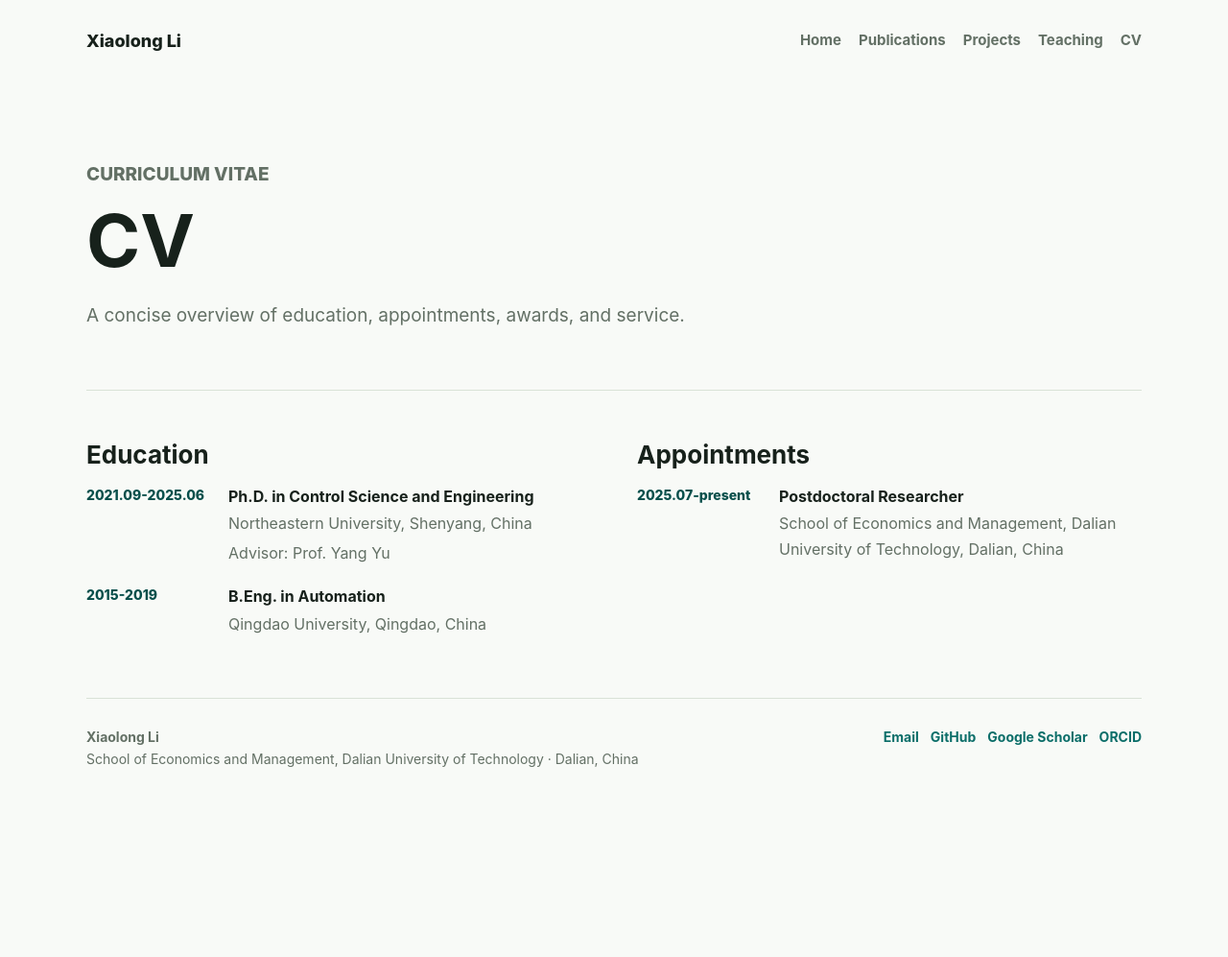
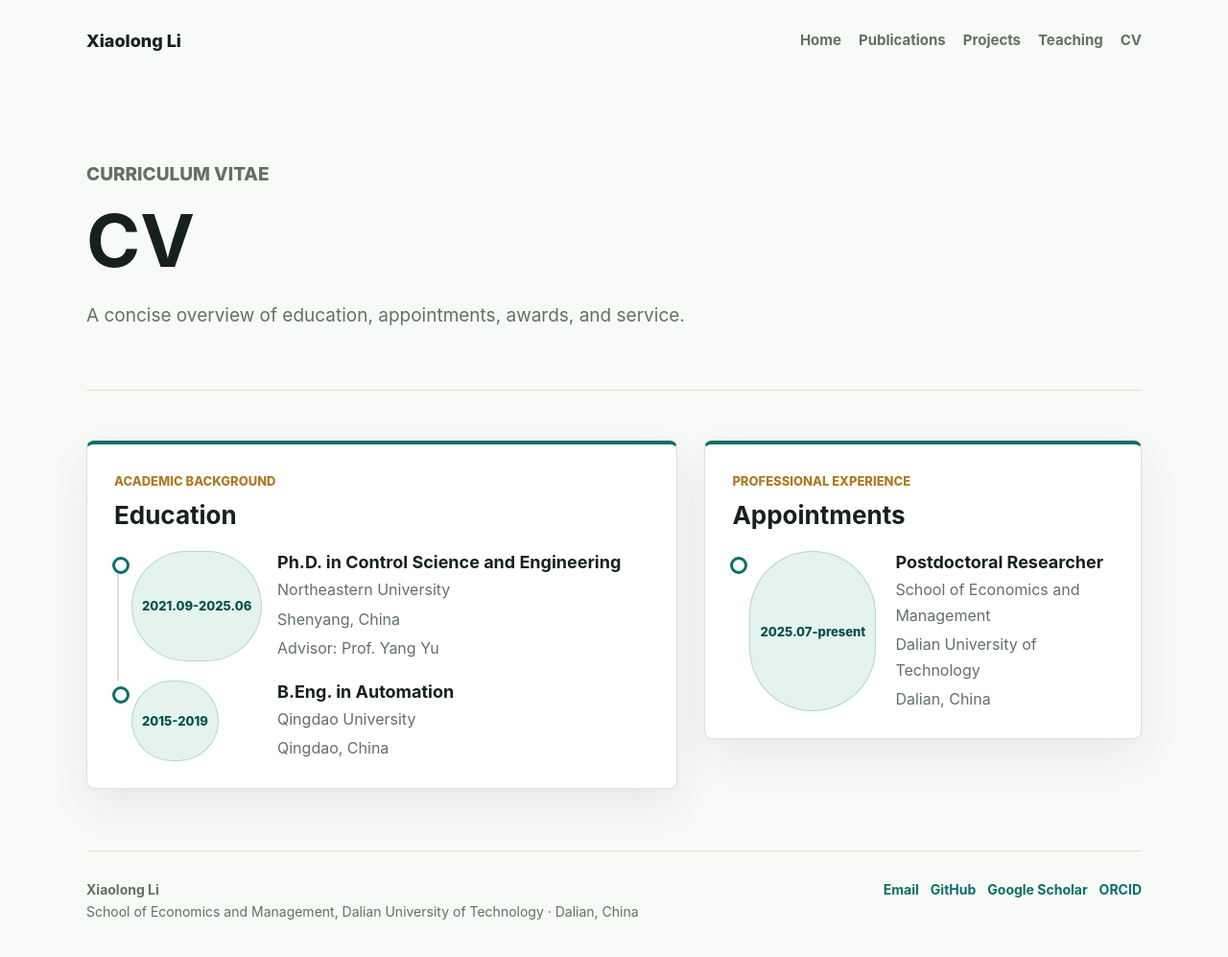
Before and after one commit to Luckydragon96/Luckydragon96.github.io, a Jekyll site: the page built from cv.md, in a window 1280 px wide. Shown: the whole page at 96% size. Built offline with Jekyll 4.4.1, drawn with Linux system fonts in a browser that asks for light colours; before the commit the page ends 900 px from its top, so only the background shows below that.

Commit message:
Improve CV page layout

```diff
--- a/assets/css/style.scss
+++ b/assets/css/style.scss
@@ -200,38 +200,94 @@ p {
   margin: 18px 0 22px;
 }
 
-.cv-list {
+.cv-grid {
   display: grid;
-  gap: 22px;
-  margin: 18px 0 0;
-  padding: 0;
-  list-style: none;
-}
-
-.cv-list li {
-  display: grid;
-  grid-template-columns: 130px minmax(0, 1fr);
-  gap: 18px;
+  grid-template-columns: minmax(0, 1.15fr) minmax(320px, 0.85fr);
+  gap: 28px;
   align-items: start;
 }
 
-.cv-list time {
-  color: var(--accent-strong);
-  font-size: 14px;
-  font-weight: 800;
-  line-height: 1.35;
+.cv-panel {
+  border: 1px solid var(--line);
+  border-top: 4px solid var(--accent);
+  border-radius: 8px;
+  background: var(--surface);
+  padding: 28px;
+  box-shadow: var(--shadow);
 }
 
-.cv-list strong,
-.cv-list span {
+.cv-panel__header {
+  margin-bottom: 22px;
+}
+
+.cv-list {
+  display: grid;
+  gap: 20px;
+}
+
+.cv-entry {
+  position: relative;
+  display: grid;
+  grid-template-columns: 132px minmax(0, 1fr);
+  gap: 20px;
+  padding-left: 18px;
+}
+
+.cv-entry::before {
+  content: "";
+  position: absolute;
+  top: 6px;
+  bottom: -20px;
+  left: 3px;
+  width: 2px;
+  background: var(--line);
+}
+
+.cv-entry:last-child::before {
+  bottom: calc(100% - 18px);
+}
+
+.cv-entry::after {
+  content: "";
+  position: absolute;
+  top: 6px;
+  left: -2px;
+  width: 12px;
+  height: 12px;
+  border: 3px solid var(--accent);
+  border-radius: 50%;
+  background: var(--surface);
+}
+
+.cv-date {
+  display: inline-flex;
+  align-items: center;
+  justify-content: center;
+  width: fit-content;
+  min-height: 30px;
+  border: 1px solid rgba(11, 110, 105, 0.22);
+  border-radius: 999px;
+  background: var(--accent-soft);
+  color: var(--accent-strong);
+  padding: 4px 10px;
+  font-size: 13px;
+  font-weight: 850;
+  line-height: 1.25;
+  white-space: nowrap;
+}
+
+.cv-entry__body strong,
+.cv-entry__body span {
   display: block;
 }
 
-.cv-list strong {
-  line-height: 1.35;
+.cv-entry__body strong {
+  color: var(--ink);
+  font-size: 18px;
+  line-height: 1.3;
 }
 
-.cv-list span {
+.cv-entry__body span {
   color: var(--muted);
   margin-top: 4px;
 }
@@ -431,10 +487,19 @@ p {
     font-size: 18px;
   }
 
-  .cv-list li {
+  .cv-grid {
     grid-template-columns: 1fr;
-    gap: 6px;
   }
+
+  .cv-panel {
+    padding: 22px;
+  }
+
+  .cv-entry {
+    grid-template-columns: 1fr;
+    gap: 8px;
+  }
+
   .section--grid,
   .project-grid {
     grid-template-columns: 1fr;
--- a/cv.md
+++ b/cv.md
@@ -10,38 +10,51 @@ permalink: /cv/
   <p>A concise overview of education, appointments, awards, and service.</p>
 </section>
 
-<section class="section section--grid">
-  <article>
-    <h2>Education</h2>
-    <ul class="cv-list">
-      <li>
-        <time>2021.09-2025.06</time>
-        <div>
+<section class="section cv-grid">
+  <article class="cv-panel">
+    <div class="cv-panel__header">
+      <p class="eyebrow">Academic Background</p>
+      <h2>Education</h2>
+    </div>
+
+    <div class="cv-list">
+      <div class="cv-entry">
+        <div class="cv-date">2021.09-2025.06</div>
+        <div class="cv-entry__body">
           <strong>Ph.D. in Control Science and Engineering</strong>
-          <span>Northeastern University, Shenyang, China</span>
+          <span>Northeastern University</span>
+          <span>Shenyang, China</span>
           <span>Advisor: Prof. Yang Yu</span>
         </div>
-      </li>
-      <li>
-        <time>2015-2019</time>
-        <div>
+      </div>
+
+      <div class="cv-entry">
+        <div class="cv-date">2015-2019</div>
+        <div class="cv-entry__body">
           <strong>B.Eng. in Automation</strong>
-          <span>Qingdao University, Qingdao, China</span>
+          <span>Qingdao University</span>
+          <span>Qingdao, China</span>
         </div>
-      </li>
-    </ul>
+      </div>
+    </div>
   </article>
 
-  <article>
-    <h2>Appointments</h2>
-    <ul class="cv-list">
-      <li>
-        <time>2025.07-present</time>
-        <div>
+  <article class="cv-panel">
+    <div class="cv-panel__header">
+      <p class="eyebrow">Professional Experience</p>
+      <h2>Appointments</h2>
+    </div>
+
+    <div class="cv-list">
+      <div class="cv-entry">
+        <div class="cv-date">2025.07-present</div>
+        <div class="cv-entry__body">
           <strong>Postdoctoral Researcher</strong>
-          <span>School of Economics and Management, Dalian University of Technology, Dalian, China</span>
+          <span>School of Economics and Management</span>
+          <span>Dalian University of Technology</span>
+          <span>Dalian, China</span>
         </div>
-      </li>
-    </ul>
+      </div>
+    </div>
   </article>
 </section>
```
